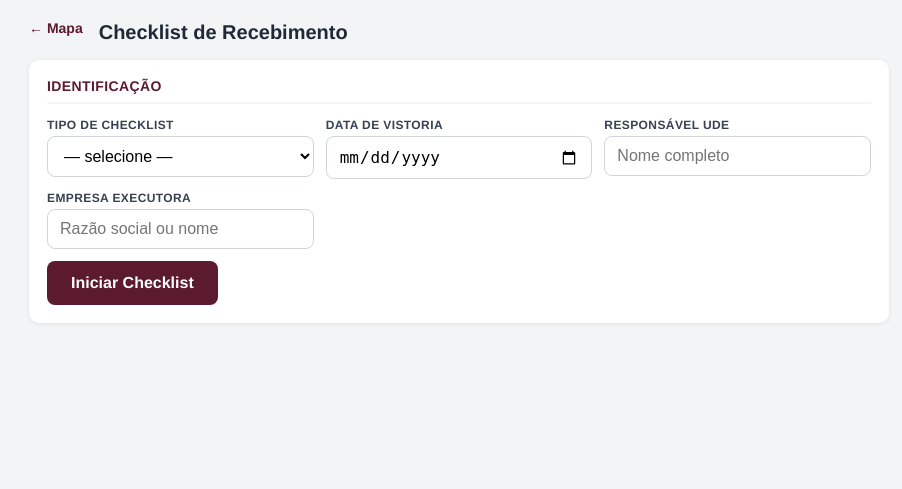
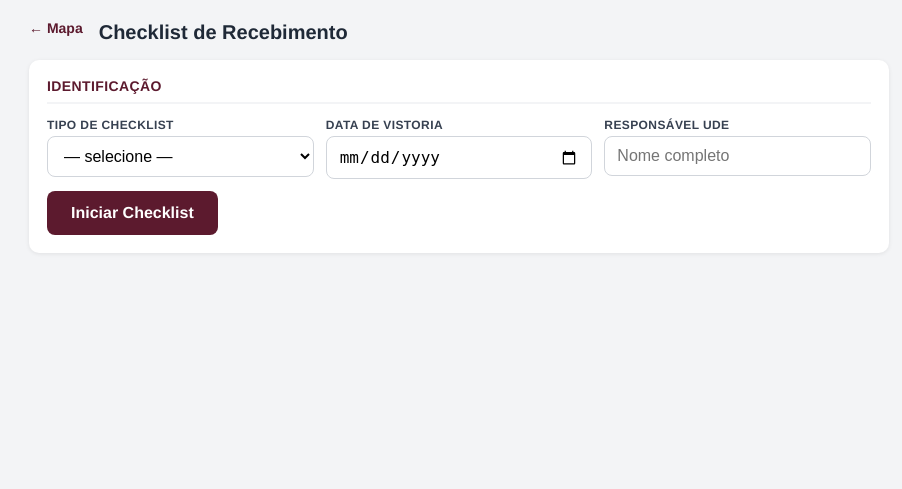
Before and after one commit to sreliakim25/Checklist.recebimento, a Flask app: page /checklist/novo in a window 1280 px wide. Shown: the part 60-549 px from the top of the page, without its empty margins (181-1083 px from the left). Run offline with Flask 3, Linux system fonts and the light colour scheme; data comes from the database, SQL or seed files in the repository; some libraries are stand-ins or nearby versions.

Commit message:
fix: remove campo Empresa Executora do formulário
Co-Authored-By: Claude Sonnet 4.6 <noreply@anthropic.com>

```diff
--- a/templates/checklist_form.html
+++ b/templates/checklist_form.html
@@ -39,10 +39,6 @@
       <div class="form-campo">
         <label>Responsável UDE</label>
         <input type="text" id="f-responsavel" placeholder="Nome completo">
-      </div>
-      <div class="form-campo">
-        <label>Empresa Executora</label>
-        <input type="text" id="f-empresa" placeholder="Razão social ou nome">
       </div>
     </div>
 
```
